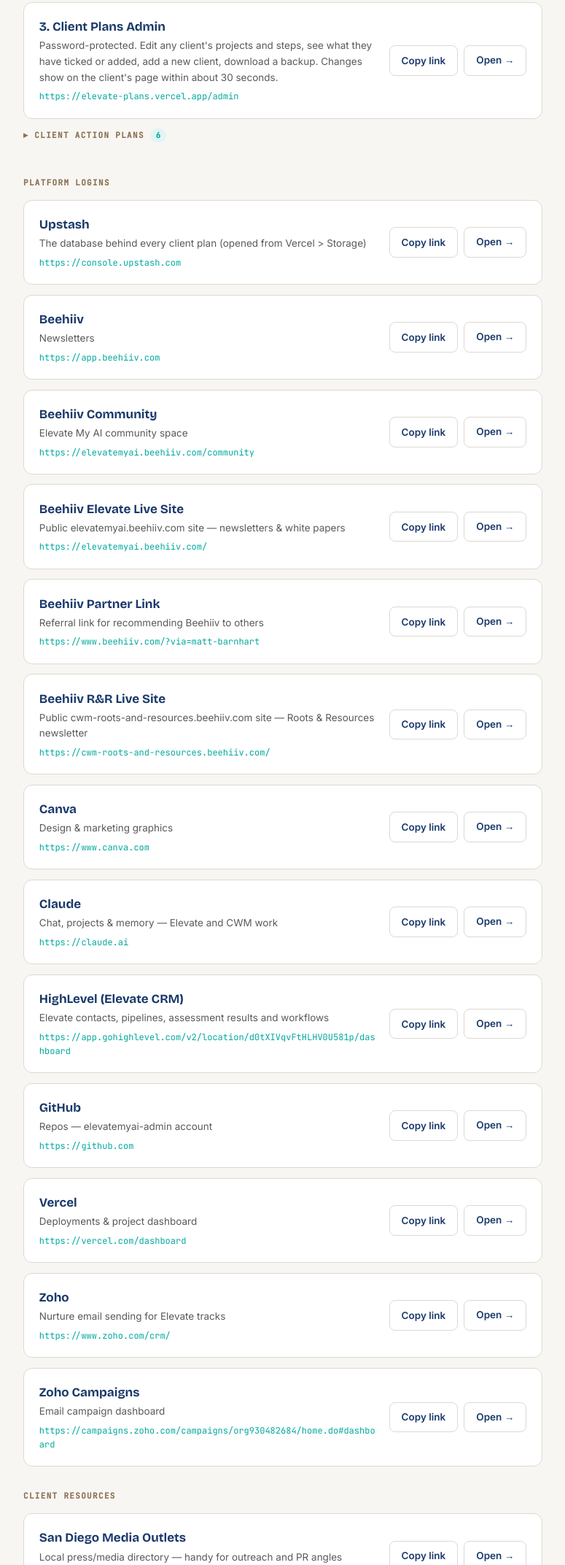
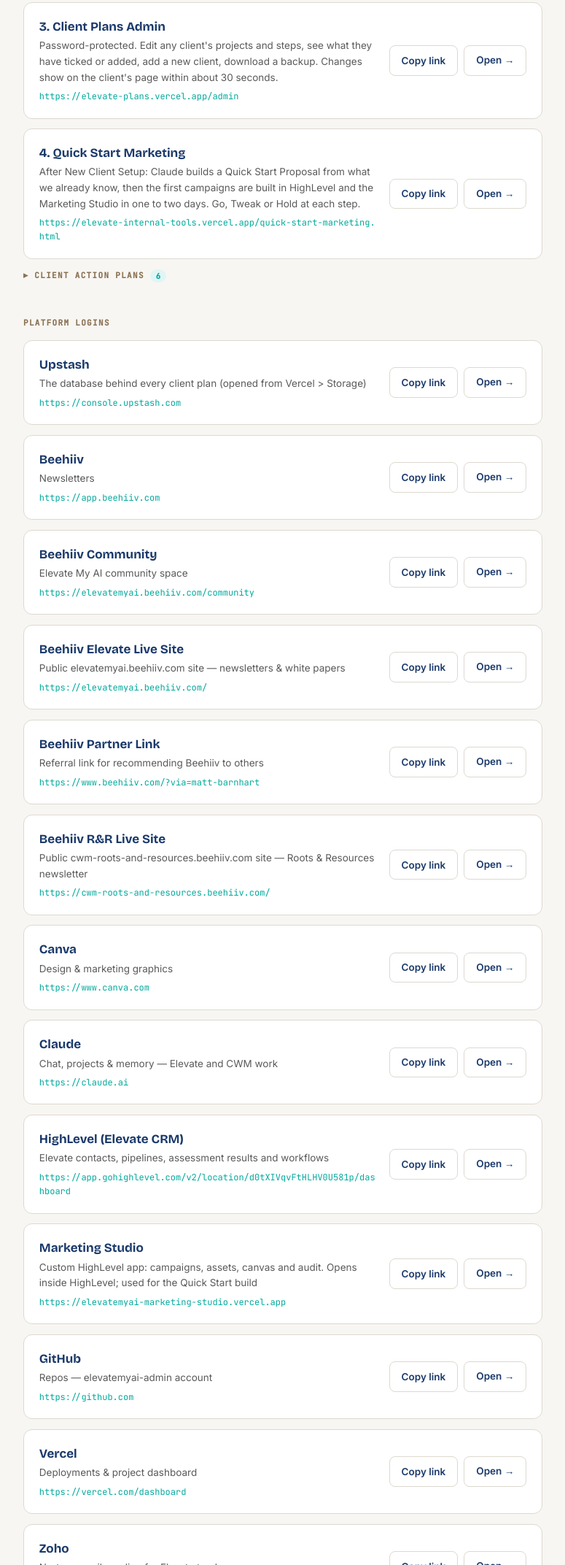
Before and after one commit to elevatemyai-admin/elevatemy-web, a plain HTML site: page tools/index.html in a window 1280 px wide. Shown: the part 1690-3834 px from the top of the page at 73% size, without its empty margins (252-1027 px from the left). Drawn offline with nearby package versions, Linux system fonts and the light colour scheme.

Commit message:
Update index.html

```diff
--- a/tools/index.html
+++ b/tools/index.html
@@ -189,6 +189,18 @@
     </div>
   </div>
 
+  <div class="link-card">
+    <div class="link-info">
+      <div class="link-title">4. Quick Start Marketing</div>
+      <div class="link-desc">After New Client Setup: Claude builds a Quick Start Proposal from what we already know, then the first campaigns are built in HighLevel and the Marketing Studio in one to two days. Go, Tweak or Hold at each step.</div>
+      <div class="link-url" id="url-quickstart">https://elevate-internal-tools.vercel.app/quick-start-marketing.html</div>
+    </div>
+    <div class="link-actions">
+      <button class="btn-copy" onclick="copyLink('url-quickstart', this)">Copy link</button>
+      <a class="btn-open" href="https://elevate-internal-tools.vercel.app/quick-start-marketing.html" target="_blank" rel="noopener">Open →</a>
+    </div>
+  </div>
+
   <details class="plan-group">
     <summary class="group-title">Client Action Plans <span class="plan-count">6</span></summary>
 
@@ -377,6 +389,18 @@
 
   <div class="link-card">
     <div class="link-info">
+      <div class="link-title">Marketing Studio</div>
+      <div class="link-desc">Custom HighLevel app: campaigns, assets, canvas and audit. Opens inside HighLevel; used for the Quick Start build</div>
+      <div class="link-url" id="url-studio">https://elevatemyai-marketing-studio.vercel.app</div>
+    </div>
+    <div class="link-actions">
+      <button class="btn-copy" onclick="copyLink('url-studio', this)">Copy link</button>
+      <a class="btn-open" href="https://elevatemyai-marketing-studio.vercel.app" target="_blank" rel="noopener">Open →</a>
+    </div>
+  </div>
+
+  <div class="link-card">
+    <div class="link-info">
       <div class="link-title">GitHub</div>
       <div class="link-desc">Repos — elevatemyai-admin account</div>
       <div class="link-url" id="url-github">https://github.com</div>
```
